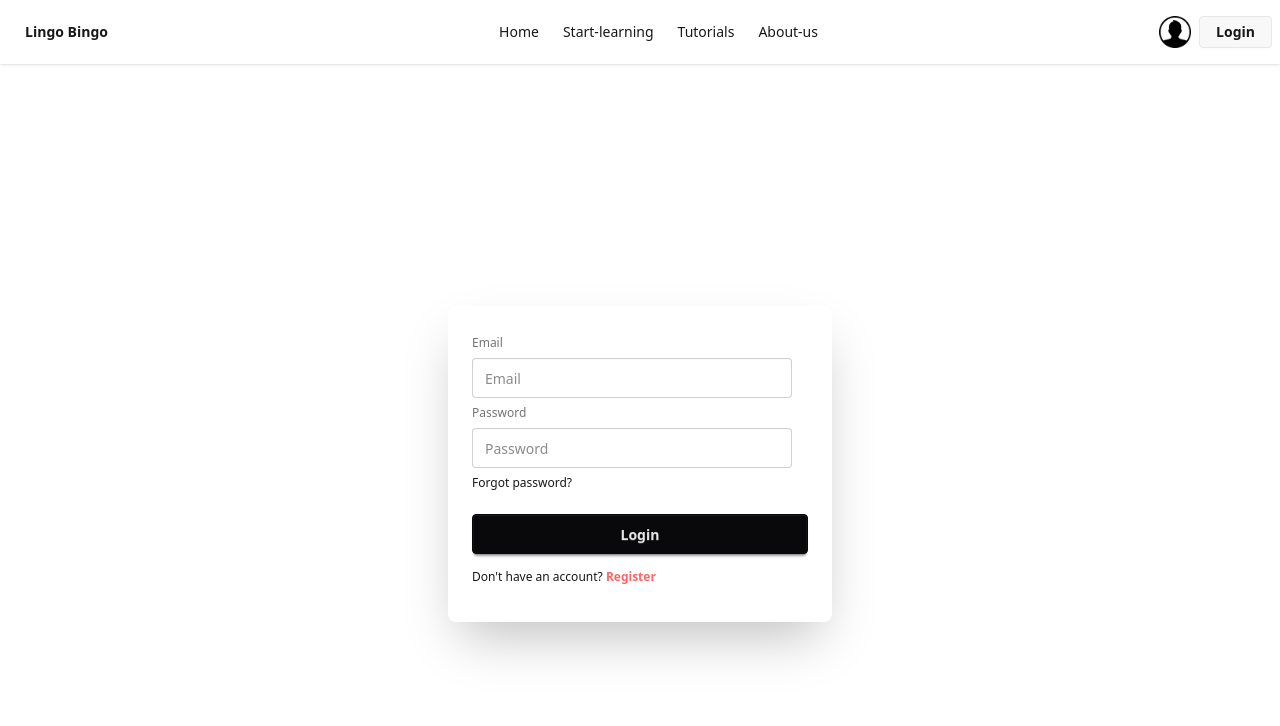
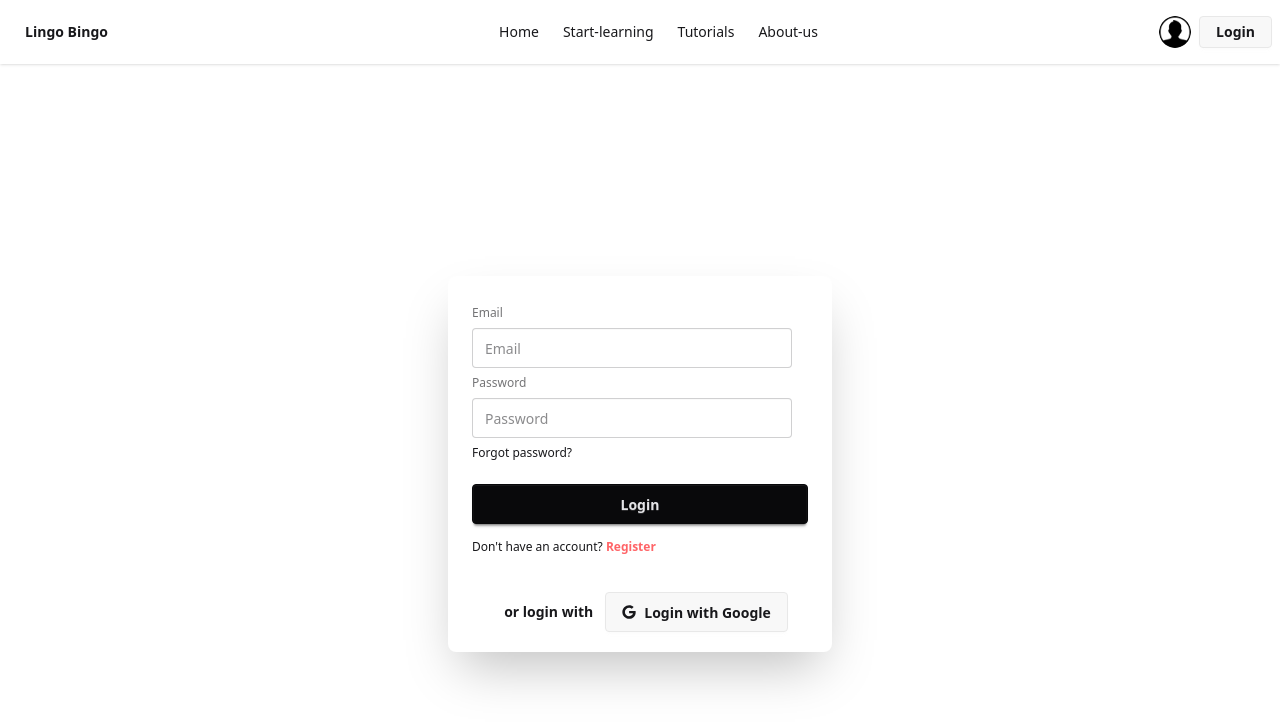
Before and after one commit to Habiburnik/Assignment-10-client, a React (Vite) app: page /auth/login in a window 1280 px wide. Shown: the top 726 px of the page. Built offline with nearby package versions, Linux system fonts and the light colour scheme; no server answers.

Commit message:
added google login

```diff
--- a/src/components/Main.jsx
+++ b/src/components/Main.jsx
@@ -5,6 +5,7 @@ import slider4 from '../assets/slider4.jpg'
 import CountUp from 'react-countup';
 import spain from '../assets/Spain.jpg'
 import learn from '../assets/learn.jpg'
+import { Link } from 'react-router-dom';
 
 const Main = () => {
 
@@ -41,8 +42,8 @@ const Main = () => {
                         src={slider3}
                         className="w-full" />
                     <div className="absolute left-5 right-5 top-1/2 flex -translate-y-1/2 transform justify-between">
-                        <a href="#slide2" className="btn btn-circle">❮</a>
-                        <a href="#slide4" className="btn btn-circle">❯</a>
+                        <a href="#slide3" className="btn btn-circle">❮</a>
+                        <a href="#slide1" className="btn btn-circle">❯</a>
                     </div>
                 </div>
             </div>
@@ -68,12 +69,12 @@ const Main = () => {
                             With bite-sized lessons, themed vocabulary, and engaging quizzes, learning Spanish is now easier, faster, and more fun!
                         </p>
 
-                        <a
-                            href="#start-learning"
+                        <Link
+                            to="/lessons"
                             className="inline-block mt-6 px-6 py-3 bg-red-500 hover:bg-red-600 text-white text-lg font-medium rounded-xl transition"
                         >
                             Start Learning Now
-                        </a>
+                        </Link>
                     </div>
                 </div>
             </section>
@@ -119,6 +120,7 @@ const Main = () => {
                     </div>
                 </div>
             </section>
+
             <section className="bg-gray-50 py-16 px-4">
                 <div className="max-w-6xl mx-auto text-center">
                     <h2 className="text-4xl font-bold text-gray-800 mb-12">What’s Included in Each Lesson?</h2>
@@ -141,6 +143,7 @@ const Main = () => {
                             <h3 className="text-xl font-semibold mb-2 text-red-500">🧩 Interactive Quizzes</h3>
                             <p className="text-gray-600">Test your skills and earn points with fun quizzes and games.</p>
                         </div>
+
                     </div>
                 </div>
             </section>
--- a/src/components/Navbar.jsx
+++ b/src/components/Navbar.jsx
@@ -38,7 +38,7 @@ const Navbar = () => {
                 </ul>
             </div>
             <div className='flex gap-2 h-8'>
-                <img className="hidden sm:block" src={userIcon} alt="" />
+                <img className="hidden sm:block rounded-3xl w-8 " src={user ? user.photoURL : userIcon  } alt="" />
                 {
                     user && user?.email ?
                         <button onClick={logOut} className='btn h-8 '>Log Out</button > :
--- a/src/components/SocialLogins.jsx
+++ b/src/components/SocialLogins.jsx
@@ -1,16 +1,33 @@
 import { FaGoogle } from "react-icons/fa";
-import { FaGithub } from "react-icons/fa";
+import { useContext } from "react";
+import { useNavigate } from "react-router-dom";
+import { toast } from "react-toastify";
+import { AuthContext } from "../provider/AuthProvider";
 
 const SocialLogins = () => {
-    return (
-        <div className="space-y-2">
-            <h2 className="text-lg font-bold">login With</h2>
-            <div className="flex flex-col space-y-2">
-            <button className="btn"><FaGoogle /> Login with Google</button>
-            <button className="btn"> <FaGithub/> Login with Github</button>
-            </div>
-        </div>
-    );
+  const { signInWithGoogle } = useContext(AuthContext);
+  const navigate = useNavigate();
+
+  const handleGoogleLogin = async () => {
+    try {
+      const result = await signInWithGoogle();
+      const user = result.user;
+      toast.success(`Welcome ${user.displayName || "User"}!`);
+      navigate("/");
+    } catch (error) {
+      console.error("Google login failed:", error);
+      toast.error("Google login failed. Please try again.");
+    }
+  };
+
+  return (
+    <div className="flex flex-row mx-auto items-center mb-5">
+      <h2 className="text-sm font-bold mx-3">or login with</h2>
+      <button onClick={handleGoogleLogin} className="btn flex items-center gap-2">
+        <FaGoogle /> Login with Google
+      </button>
+    </div>
+  );
 };
 
 export default SocialLogins;
--- a/src/components/pages/Login.jsx
+++ b/src/components/pages/Login.jsx
@@ -1,6 +1,7 @@
 import React, { useContext } from 'react';
 import { Link, useLocation, useNavigate } from 'react-router-dom';
 import { AuthContext } from '../../provider/AuthProvider';
+import SocialLogins from './../SocialLogins';
 
 const Login = () => {
     const { userLogin, setUser }= useContext(AuthContext);
@@ -28,6 +29,7 @@ const Login = () => {
     return (
 
         <div className="card bg-base-100 w-full max-w-sm shrink-0 shadow-2xl">
+
             <div className="card-body">
                 <form onSubmit={handleLogin} className="fieldset">
                     <label className="label">Email</label>
@@ -39,6 +41,7 @@ const Login = () => {
                     <label className='py-2'> Don't have an account? <Link to='/auth/register' className='text-red-400 font-bold'>Register</Link></label>
                 </form>
             </div>
+            <SocialLogins></SocialLogins>
         </div>
     );
 };
--- a/src/components/pages/UpdateProfile.jsx
+++ b/src/components/pages/UpdateProfile.jsx
@@ -1,9 +1,11 @@
 import React, { useContext } from 'react';
 import { AuthContext } from '../../provider/AuthProvider';
 import { toast } from 'react-toastify';
+import { useNavigate } from 'react-router-dom';
 
 const UpdateProfile = () => {
     const { updateUserProfile } = useContext(AuthContext);
+    const navigate = useNavigate();
 
     const handleSubmit = async (e) => {
         e.preventDefault();
@@ -20,6 +22,8 @@ const UpdateProfile = () => {
         try {
             await updateUserProfile(updatedData);
             toast.success("Profile updated successfully!");
+            form.reset();
+            navigate('/profile');
         } catch (error) {
             console.error("Update failed:", error);
             toast.error("Failed to update profile.");
--- a/src/main.jsx
+++ b/src/main.jsx
@@ -1,15 +1,18 @@
-import { StrictMode } from 'react'
-import { createRoot } from 'react-dom/client'
-import './index.css'
-import App from './App.jsx'
-import { RouterProvider } from 'react-router-dom'
-import Router from './Routes/Router.jsx'
-import AuthProvider from './provider/AuthProvider.jsx'
+import { StrictMode } from 'react';
+import { createRoot } from 'react-dom/client';
+import './index.css';
+import App from './App.jsx';
+import { RouterProvider } from 'react-router-dom';
+import Router from './Routes/Router.jsx';
+import AuthProvider from './provider/AuthProvider.jsx';
+import { ToastContainer } from 'react-toastify';
+import 'react-toastify/dist/ReactToastify.css'; // Don't forget this CSS import
 
 createRoot(document.getElementById('root')).render(
   <StrictMode>
     <AuthProvider>
-      <RouterProvider router={Router}></RouterProvider>
+      <RouterProvider router={Router} />
+      <ToastContainer position="top-center" autoClose={2000} />
     </AuthProvider>
-  </StrictMode>,
-)
+  </StrictMode>
+);
--- a/src/provider/AuthProvider.jsx
+++ b/src/provider/AuthProvider.jsx
@@ -1,5 +1,5 @@
 import { createContext, useEffect, useState } from "react";
-import { createUserWithEmailAndPassword, getAuth, onAuthStateChanged, signInWithEmailAndPassword, signOut, updateProfile } from "firebase/auth";
+import { createUserWithEmailAndPassword, getAuth, GoogleAuthProvider, onAuthStateChanged, signInWithEmailAndPassword, signInWithPopup, signOut, updateProfile } from "firebase/auth";
 import app from '../firebase/firebase.config'
 
 
@@ -11,6 +11,12 @@ const AuthProvider = ({ children }) => {
     const [user, setUser] = useState(null);
     const [loading, setLoading] =  useState(true);
 
+    const googleProvider = new GoogleAuthProvider();
+
+
+    const signInWithGoogle = () =>{
+         return signInWithPopup(auth, googleProvider);
+    }
 
     const createNewUser = (email, password) => {
         setLoading(true);
@@ -34,6 +40,7 @@ const AuthProvider = ({ children }) => {
     const authInfo = {
         user,
         setUser,
+        signInWithGoogle,
         userLogin,
         loading,
         updateUserProfile,
```
Lines whose indentation alone changed are shown as unchanged.
